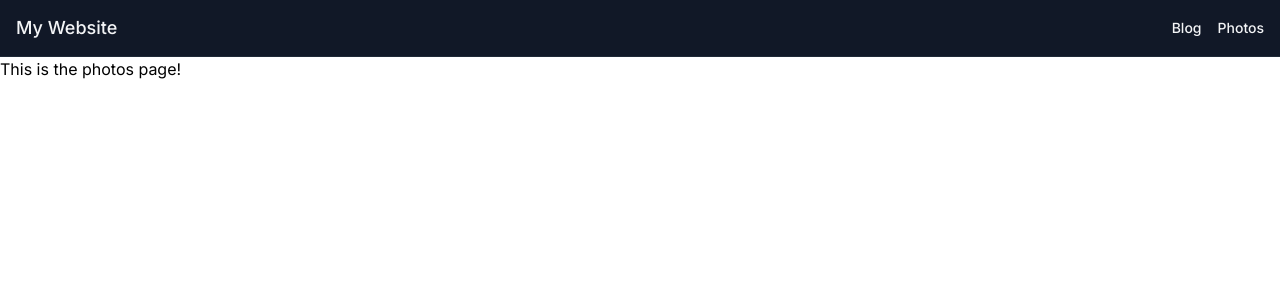
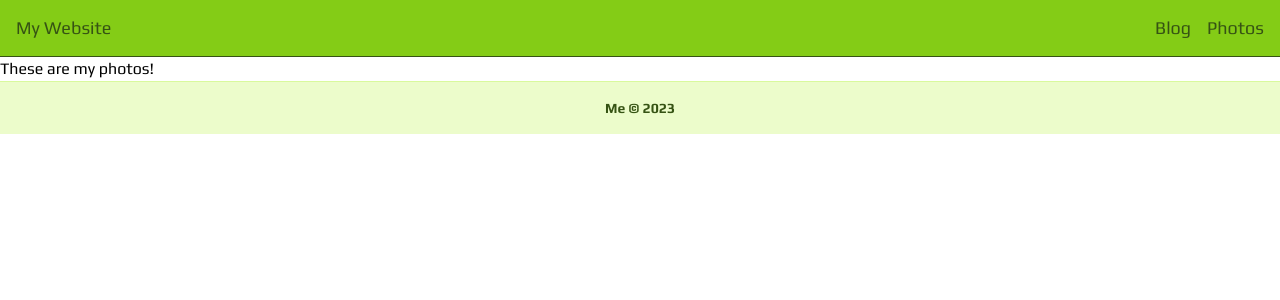
Before and after one commit to blloop/website-revamp, a Next.js app: page /photos in a window 1280 px wide. Shown: the top 300 px of the page. Built offline with nearby package versions, Linux system fonts and the light colour scheme.

Commit message:
configure styles and add footer component

```diff
--- /dev/null
+++ b/app/blog/layout.js
@@ -0,0 +1,5 @@
+import Navbar from '../components/Navbar';
+
+export default function Layout({ children }) {
+  return (<>{children}</>);
+}
--- a/app/blog/page.js
+++ b/app/blog/page.js
@@ -1,5 +1,3 @@
 export default function Blog() {
-  return (
-    <p>This is the blog!</p>
-  );
+  return <p>This is the blog!</p>;
 }
--- /dev/null
+++ b/app/components/Footer.js
@@ -0,0 +1,7 @@
+export default function Footer() {
+  return (
+    <footer className='border-t text-center p-4 text-sm font-semibold bg-primary-100 text-primary-900 border-primary-200'>
+      <p>Me &copy; {new Date().getFullYear()}</p>
+    </footer>
+  );
+}
--- a/app/components/Navbar.js
+++ b/app/components/Navbar.js
@@ -1,14 +1,16 @@
+import Link from 'next/link';
+
 export default function Navbar() {
     return (
-      <nav className="border-b border-gray-800 sticky top-0 bg-gray-900 text-gray-100 z-10">
-        <div className="h-14 max-w-7xl p-4 mx-auto flex items-center justify-between">
-          <a href="/" className="font-medium text-lg md:hover:underline">My Website</a>
-          <ul className="flex items-center justify-end space-x-4 text-sm font-medium">
-            <li className="md:hover:underline">
-              <a href="/blog">Blog</a>
+      <nav className='border-b sticky top-0 bg-primary-500 text-primary-900 brder-primary-800 z-10'>
+        <div className='h-14 max-w-7xl p-4 mx-auto flex items-center justify-between'>
+          <Link href='/' className='font-medium text-lg md:hover:underline'>My Website</Link>
+          <ul className='hidden md:flex items-center justify-end space-x-4 text-lg font-medium'>
+            <li className='md:hover:underline'>
+              <Link href='/blog'>Blog</Link>
             </li>
-            <li className="md:hover:underline">
-              <a href="/photos">Photos</a>
+            <li className='md:hover:underline'>
+              <Link href='/photos'>Photos</Link>
             </li>
           </ul>
         </div>
--- a/app/layout.js
+++ b/app/layout.js
@@ -1,21 +1,25 @@
-import { Inter } from 'next/font/google'
-import './globals.css'
+import { Inter } from 'next/font/google';
+import { Play } from 'next/font/google';
+import './globals.css';
 import Navbar from './components/Navbar';
+import Footer from './components/Footer';
 
 const inter = Inter({ subsets: ['latin'] })
+const play = Play({ subsets: ['latin'], weight: ['400', '700'] })
 
 export const metadata = {
-  title: 'Create Next App',
-  description: 'Generated by create next app',
+  title: 'My personal website',
+  description: 'Welcome to my website!',
 }
 
 export default function RootLayout({ children }) {
   return (
-    <html lang="en">
-      <body className={inter.className}>
+    <html lang='en'>
+      <body className={play.className}>
         <Navbar/>
         {children}
+        <Footer/>
       </body>
     </html>
-  )
+  );
 }
--- /dev/null
+++ b/app/photos/layout.js
@@ -0,0 +1,5 @@
+import Navbar from '../components/Navbar';
+
+export default function Layout({ children }) {
+  return (<>{children}</>);
+}
--- a/app/photos/page.js
+++ b/app/photos/page.js
@@ -1,7 +1,3 @@
 export default function Photos() {
-  return (
-    <div>
-      <p>This is the photos page!</p>
-    </div>
-  );
+  return <p>These are my photos!</p>;
 }
--- a/tailwind.config.js
+++ b/tailwind.config.js
@@ -1,4 +1,7 @@
 /** @type {import('tailwindcss').Config} */
+
+const colors = require('tailwindcss/colors');
+
 module.exports = {
   content: [
     './pages/**/*.{js,ts,jsx,tsx,mdx}',
@@ -6,6 +9,14 @@ module.exports = {
     './app/**/*.{js,ts,jsx,tsx,mdx}',
   ],
   theme: {
+    colors: {
+      transparent: 'transparent',
+      current: 'currentColor',
+      black: colors.black,
+      white: colors.white,
+      primary: colors.lime,
+      secondary: colors.amber,
+    },
     extend: {},
   },
   plugins: [],
```
